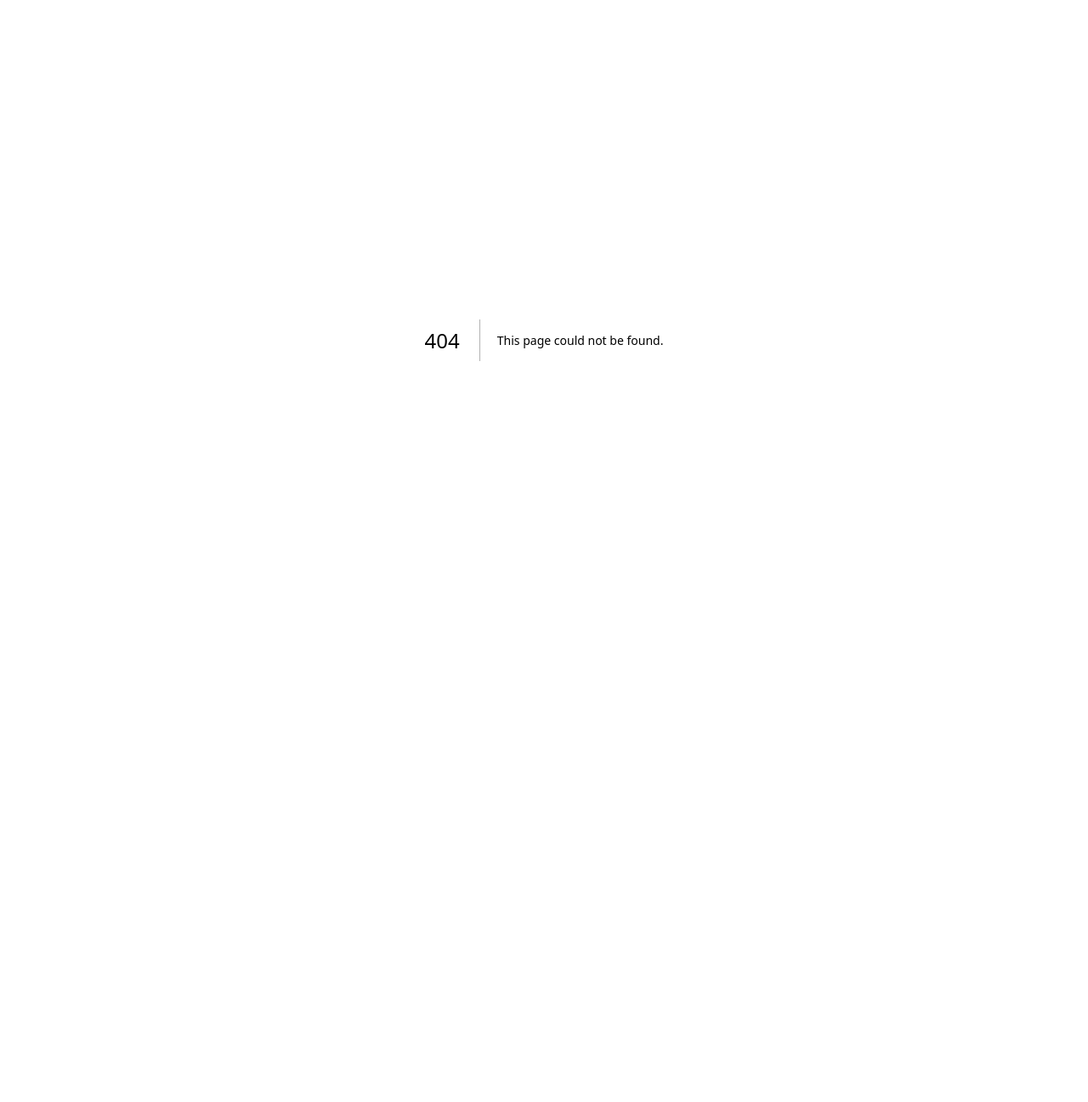
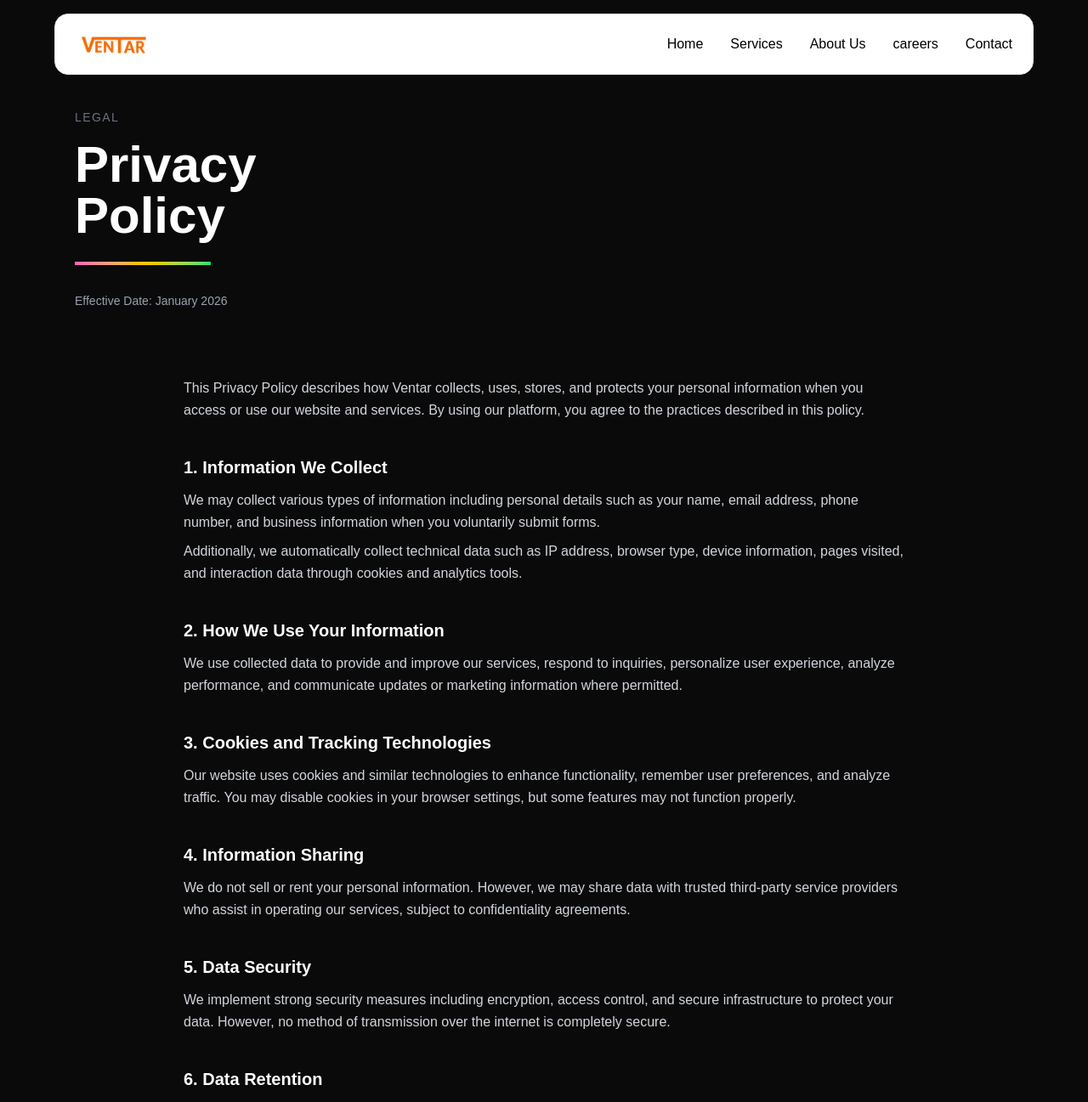
Before and after one commit to rohit-we-developer/ventar-frontend, a Next.js app: page /privacy-policy in a window 1280 px wide. Before the commit this address had no page. Shown: the top 1297 px of the page at 85% size. Before the commit the page ends 800 px from the top, so only its background shows below. Built offline with nearby package versions, Linux system fonts and the light colour scheme.

Commit message:
terms-privacy-apply

```diff
--- a/src/app/about-us/our-aim/page.tsx
+++ b/src/app/about-us/our-aim/page.tsx
@@ -160,7 +160,7 @@ export default function OurAim() {
     Our Approach
   </h2>
 
-        <div className="relative border-l-2 border-orange-200 pl-10 space-y-12">
+  <div className="relative border-l-2 border-orange-200 pl-12 space-y-12">
 
     {[
       {
@@ -185,14 +185,19 @@ export default function OurAim() {
         variants={fadeUp}
         initial="hidden"
         whileInView="show"
-              className="relative group"
+        className="relative flex items-start gap-4 group"
       >
-              <div className="absolute -left-[30px] top-0 bg-white p-3 rounded-full shadow-lg text-orange-600 group-hover:scale-110 transition">
+
+        {/* ICON */}
+        <div className="absolute -left-8 top-1 w-10 h-10 flex items-center justify-center bg-white rounded-full shadow text-orange-600 group-hover:scale-110 transition">
           {item.icon}
         </div>
 
+        {/* TEXT */}
+        <div className="ml-4">
           <h3 className="font-semibold mb-1">{item.title}</h3>
           <p className="text-gray-600 text-sm">{item.desc}</p>
+        </div>
 
       </motion.div>
 
@@ -201,7 +206,6 @@ export default function OurAim() {
   </div>
 
 </section>
-
       {/* 🔥 WHY CHOOSE (MINIMAL PREMIUM) */}
       <section className="py-24 px-6 bg-[#f1f5f9] text-center">
 
--- a/src/app/about-us/page.tsx
+++ b/src/app/about-us/page.tsx
@@ -195,34 +195,43 @@ export default function About() {
       </section>
 
       {/* CTA */}
-      <section className="pb-20 px-6">
+      <section className="pb-16 md:pb-20 px-4 md:px-6">
+
         <motion.div
-          className="max-w-4xl mx-auto text-center bg-white rounded-3xl p-10 shadow-lg"
+          className="max-w-4xl mx-auto text-center bg-white rounded-2xl md:rounded-3xl p-6 md:p-10 shadow-lg"
           initial="hidden"
           whileInView="show"
           viewport={{ once: true }}
           variants={fadeUp}
         >
-          <h2 className="text-2xl font-semibold mb-4">Ready to work with us?</h2>
 
-          <p className="text-gray-600 mb-6">
+          <h2 className="text-xl md:text-2xl font-semibold mb-3 md:mb-4">
+            Ready to work with us?
+          </h2>
+
+          <p className="text-gray-600 mb-5 md:mb-6 text-sm md:text-base">
             Let’s collaborate to build powerful digital solutions that create real impact.
           </p>
 
-          <div className="flex justify-center gap-5">
-            <Link href="/contact">
-              <button className="px-8 py-3 bg-orange-600 text-white rounded-full hover:scale-105 transition">
+          {/* BUTTONS */}
+          <div className="flex flex-col md:flex-row justify-center gap-3 md:gap-5">
+
+            <Link href="/contact" className="w-full md:w-auto">
+              <button className="w-full md:w-auto px-6 md:px-8 py-3 bg-orange-600 text-white rounded-full hover:scale-105 transition">
                 Contact Us →
               </button>
             </Link>
 
-            <Link href="/">
-              <button className="px-8 py-3 bg-gray-200 rounded-full hover:scale-105 transition">
+            <Link href="/" className="w-full md:w-auto">
+              <button className="w-full md:w-auto px-6 md:px-8 py-3 bg-gray-200 rounded-full hover:scale-105 transition">
                 ← Back to Home
               </button>
             </Link>
+
           </div>
+
         </motion.div>
+
       </section>
     </div>
   );
--- /dev/null
+++ b/src/app/privacy-policy/page.tsx
@@ -0,0 +1,169 @@
+"use client";
+
+import Navbar from "@/components/navbar/Navbar";
+
+export default function PrivacyPolicy() {
+  return (
+    <div className="bg-[#0a0a0a] text-gray-300">
+      <Navbar />
+
+      {/* HERO */}
+      <section className="px-6 pt-32 pb-20 max-w-6xl mx-auto">
+        <p className="text-sm text-gray-500 mb-4 uppercase tracking-widest">
+          Legal
+        </p>
+
+        <h1 className="text-5xl md:text-6xl font-bold text-white mb-6">
+          Privacy <br /> Policy
+        </h1>
+
+        <div className="h-[4px] w-40 bg-gradient-to-r from-pink-400 via-yellow-400 to-green-400 mb-8" />
+
+        <p className="text-sm text-gray-400">
+          Effective Date: January 2026
+        </p>
+      </section>
+
+      {/* CONTENT */}
+      <section className="px-6 pb-24 max-w-4xl mx-auto space-y-10 leading-relaxed">
+
+        <p>
+          This Privacy Policy describes how Ventar collects, uses, stores, and protects your
+          personal information when you access or use our website and services. By using our
+          platform, you agree to the practices described in this policy.
+        </p>
+
+        {/* INFO COLLECTION */}
+        <div>
+          <h2 className="text-xl font-semibold text-white mb-3">
+            1. Information We Collect
+          </h2>
+          <p>
+            We may collect various types of information including personal details such as your name,
+            email address, phone number, and business information when you voluntarily submit forms.
+          </p>
+          <p className="mt-2">
+            Additionally, we automatically collect technical data such as IP address, browser type,
+            device information, pages visited, and interaction data through cookies and analytics tools.
+          </p>
+        </div>
+
+        {/* USAGE */}
+        <div>
+          <h2 className="text-xl font-semibold text-white mb-3">
+            2. How We Use Your Information
+          </h2>
+          <p>
+            We use collected data to provide and improve our services, respond to inquiries,
+            personalize user experience, analyze performance, and communicate updates or marketing
+            information where permitted.
+          </p>
+        </div>
+
+        {/* COOKIES */}
+        <div>
+          <h2 className="text-xl font-semibold text-white mb-3">
+            3. Cookies and Tracking Technologies
+          </h2>
+          <p>
+            Our website uses cookies and similar technologies to enhance functionality, remember user
+            preferences, and analyze traffic. You may disable cookies in your browser settings, but some
+            features may not function properly.
+          </p>
+        </div>
+
+        {/* SHARING */}
+        <div>
+          <h2 className="text-xl font-semibold text-white mb-3">
+            4. Information Sharing
+          </h2>
+          <p>
+            We do not sell or rent your personal information. However, we may share data with trusted
+            third-party service providers who assist in operating our services, subject to confidentiality
+            agreements.
+          </p>
+        </div>
+
+        {/* SECURITY */}
+        <div>
+          <h2 className="text-xl font-semibold text-white mb-3">
+            5. Data Security
+          </h2>
+          <p>
+            We implement strong security measures including encryption, access control, and secure
+            infrastructure to protect your data. However, no method of transmission over the internet is
+            completely secure.
+          </p>
+        </div>
+
+        {/* RETENTION */}
+        <div>
+          <h2 className="text-xl font-semibold text-white mb-3">
+            6. Data Retention
+          </h2>
+          <p>
+            We retain your data only for as long as necessary to fulfill the purposes outlined in this
+            policy or comply with legal obligations.
+          </p>
+        </div>
+
+        {/* RIGHTS */}
+        <div>
+          <h2 className="text-xl font-semibold text-white mb-3">
+            7. Your Rights
+          </h2>
+          <p>
+            You have the right to access, update, or delete your personal data. You may also request
+            restriction of processing or object to certain uses of your data.
+          </p>
+        </div>
+
+        {/* GDPR */}
+        <div>
+          <h2 className="text-xl font-semibold text-white mb-3">
+            8. GDPR Compliance
+          </h2>
+          <p>
+            If you are located in the European Economic Area, you have additional rights under GDPR,
+            including the right to data portability and the right to lodge a complaint with a supervisory authority.
+          </p>
+        </div>
+
+        {/* THIRD PARTY */}
+        <div>
+          <h2 className="text-xl font-semibold text-white mb-3">
+            9. Third-Party Links
+          </h2>
+          <p>
+            Our website may contain links to external websites. We are not responsible for the privacy
+            practices of those third-party platforms.
+          </p>
+        </div>
+
+        {/* CHANGES */}
+        <div>
+          <h2 className="text-xl font-semibold text-white mb-3">
+            10. Changes to This Policy
+          </h2>
+          <p>
+            We may update this Privacy Policy from time to time. Any changes will be posted on this page
+            with an updated effective date.
+          </p>
+        </div>
+
+        {/* CONTACT */}
+        <div>
+          <h2 className="text-xl font-semibold text-white mb-3">
+            11. Contact Us
+          </h2>
+          <p>
+            For any questions regarding this Privacy Policy, contact us at:
+            <br />
+            <span className="text-orange-400">contact@ventar.in</span>
+          </p>
+        </div>
+
+      </section>
+    </div>
+  );
+}
--- /dev/null
+++ b/src/app/terms-of-service/page.tsx
@@ -0,0 +1,128 @@
+"use client";
+
+import Navbar from "@/components/navbar/Navbar";
+
+export default function Terms() {
+  return (
+    <div className="bg-[#0a0a0a] text-gray-300">
+      <Navbar />
+
+      {/* HERO */}
+      <section className="px-6 pt-32 pb-20 max-w-6xl mx-auto">
+        <p className="text-sm text-gray-500 mb-4 uppercase tracking-widest">
+          Legal
+        </p>
+
+        <h1 className="text-5xl md:text-6xl font-bold text-white mb-6">
+          Terms of <br /> Service
+        </h1>
+
+        <div className="h-[4px] w-40 bg-gradient-to-r from-pink-400 via-yellow-400 to-green-400 mb-8" />
+
+        <p className="text-sm text-gray-400">
+          Effective Date: January 2026
+        </p>
+      </section>
+
+      {/* CONTENT */}
+      <section className="px-6 pb-24 max-w-4xl mx-auto space-y-10 leading-relaxed">
+
+        <p>
+          These Terms of Service govern your use of Ventar’s website and services.
+          By accessing our platform, you agree to comply with these terms.
+        </p>
+
+        <div>
+          <h2 className="text-xl font-semibold text-white mb-3">
+            1. Acceptance of Terms
+          </h2>
+          <p>
+            By accessing our services, you confirm that you have read, understood,
+            and agree to be bound by these terms.
+          </p>
+        </div>
+
+        <div>
+          <h2 className="text-xl font-semibold text-white mb-3">
+            2. Use of Services
+          </h2>
+          <p>
+            You agree to use our services only for lawful purposes and not to engage
+            in activities that disrupt or harm the platform.
+          </p>
+        </div>
+
+        <div>
+          <h2 className="text-xl font-semibold text-white mb-3">
+            3. User Responsibilities
+          </h2>
+          <p>
+            You are responsible for maintaining the confidentiality of your data and
+            ensuring that your use of services complies with applicable laws.
+          </p>
+        </div>
+
+        <div>
+          <h2 className="text-xl font-semibold text-white mb-3">
+            4. Intellectual Property
+          </h2>
+          <p>
+            All content, code, branding, and materials are owned by Ventar and are
+            protected by intellectual property laws.
+          </p>
+        </div>
+
+        <div>
+          <h2 className="text-xl font-semibold text-white mb-3">
+            5. Limitation of Liability
+          </h2>
+          <p>
+            Ventar shall not be held liable for any indirect, incidental, or
+            consequential damages arising from the use of our services.
+          </p>
+        </div>
+
+        <div>
+          <h2 className="text-xl font-semibold text-white mb-3">
+            6. Termination
+          </h2>
+          <p>
+            We reserve the right to suspend or terminate access to our services at
+            any time if terms are violated.
+          </p>
+        </div>
+
+        <div>
+          <h2 className="text-xl font-semibold text-white mb-3">
+            7. Modifications
+          </h2>
+          <p>
+            We may update these terms periodically. Continued use of the platform
+            indicates acceptance of the updated terms.
+          </p>
+        </div>
+
+        <div>
+          <h2 className="text-xl font-semibold text-white mb-3">
+            8. Governing Law
+          </h2>
+          <p>
+            These terms are governed by applicable laws and regulations of India.
+          </p>
+        </div>
+
+        <div>
+          <h2 className="text-xl font-semibold text-white mb-3">
+            9. Contact
+          </h2>
+          <p>
+            For any questions regarding these terms:
+            <br />
+            <span className="text-orange-400">contact@ventar.in</span>
+          </p>
+        </div>
+
+      </section>
+    </div>
+  );
+}
--- a/src/sections/home/Footer.tsx
+++ b/src/sections/home/Footer.tsx
@@ -92,9 +92,9 @@ export default function Footer() {
 
               {[
                 { name: "Blog", link: "/" },
-                { name: "FAQs", link: "/faq" },
-                { name: "Privacy Policy", link: "/" },
-                { name: "Terms of Service", link: "/" },
+                { name: "FAQs", link: "/FAQ" },
+                { name: "Privacy-Policy", link: "/privacy-policy" },
+                { name: "Terms-of-Service", link: "/terms-of-service" },
               ].map((item, i) => (
 
                 <li key={i}>
```
Lines whose indentation alone changed are shown as unchanged.
